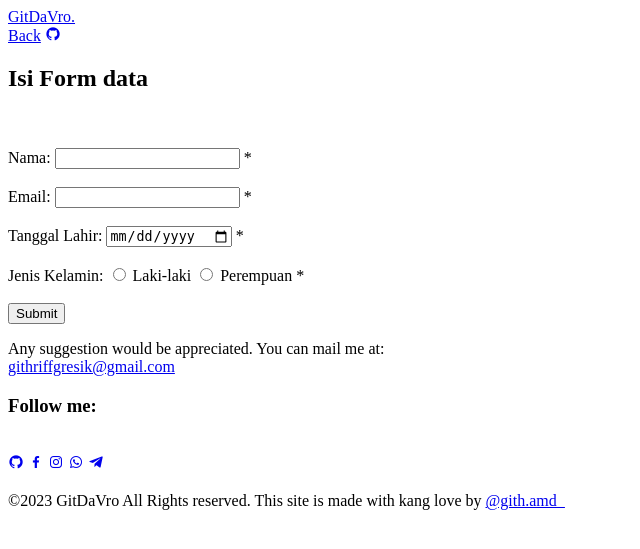
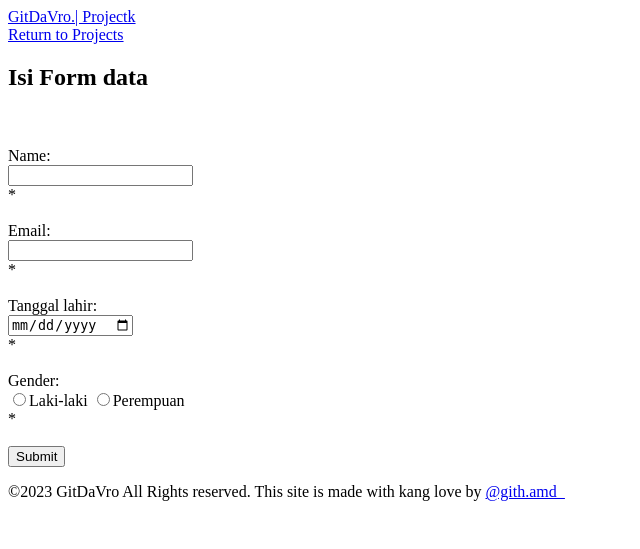
Before and after one commit to githdavro/GitdavroV1, a PHP site: page /form_data.php in a window 1280 px wide. Shown: the top 549 px of the page, without its empty margins (0-640 px from the left). Run offline with PHP 8.4, Linux system fonts and the light colour scheme.

Commit message:
Update form_data.php
revamped ui layout

```diff
--- a/form_data.php
+++ b/form_data.php
@@ -1,24 +1,32 @@
 <!DOCTYPE html>
 <html lang="en">
 <head>
+<head>
+    <meta charset="UTF-8">
     <meta http-equiv="X-UA-Compatible" content="IE=edge">
     <meta name="viewport" content="width=device-width, initial-scale=1.0">
-    <title>GitDaVro | Form Data</title>
+    <title>Projects | Form data</title>
+    <link rel="stylesheet" href="form.css">
+    <link href='https://unpkg.com/boxicons@2.1.4/css/boxicons.min.css' rel='stylesheet'>
+    <link rel="stylesheet" href="https://cdnjs.cloudflare.com/ajax/libs/animate.css/4.1.1/animate.min.css"/>
+</head>
 
-    <link href='https://unpkg.com/boxicons@2.1.4/css/boxicons.min.css' rel='stylesheet'>
-</head>
 <body>
-
-<header class="header">
-        <a href="#" class="logosini">GitDaVro.</a>
+    <header class="header animate__animated animate__fadeInDown">
+        <a href="#" class="logosini">GitDaVro.| Projectk</a>
 
         <nav class="navbar">
-
-            <a href="projects.php">Back</a>
-            <a href="https://github.com/githdavro/"><i class='bx bxl-github'></i></a>
+            <a href="projects.php">Return to Projects</a>
         </nav>
     </header>
 
+    <section class="dataform">
+    <div class="dataform-content animate__animated animate__bounceIn animate__delay-1s">
+
+    <h1>Isi Form data</h1>
+
+
+    <br><br>
 
 <?php
 // Include file koneksi
@@ -44,7 +52,7 @@ if ($_SERVER["REQUEST_METHOD"] == "POST") {
     }
 
     if (empty($email)) {
-        $error_email = "Email harus diisi";
+        $error_email = "<span style='color: red;'>Email harus diisi</span>";
     } elseif (!filter_var($email, FILTER_VALIDATE_EMAIL)) {
         $error_email = "Format email tidak valid";
     }
@@ -78,10 +86,11 @@ if ($_SERVER["REQUEST_METHOD"] == "POST") {
 
         // Eksekusi query
         if ($conn->query($sql) === TRUE) {
-            echo "Data berhasil disimpan ke database.";
+            // Display the success alert
+            echo '<script>alert("Alhamdulillah Data berhasil diisi");</script>';
 
             // Redirect to data_view.php
-            header("Location: data_view.php");
+            echo '<script>window.location.href = "data_view.php";</script>';
             exit(); // Ensure that the script stops execution after redirection
         } else {
             echo "Error: " . $sql . "<br>" . $conn->error;
@@ -91,6 +100,8 @@ if ($_SERVER["REQUEST_METHOD"] == "POST") {
         $conn->close();
     }
 }
+
+
 
 // Fungsi untuk membersihkan dan memvalidasi data input
 function test_input($data) {
@@ -102,52 +113,34 @@ function test_input($data) {
 ?>
 
 
-<section class="contact">
-    <h1>Isi Form data</h1>
-    <br><br>
+
 
 <!-- Form Data -->
-<form class="contact-content" method="post" action="<?php echo htmlspecialchars($_SERVER["PHP_SELF"]); ?>">
-    Nama: <input type="text" name="nama" value="<?php echo $nama; ?>">
+<form class="dataform-content" method="post" action="<?php echo htmlspecialchars($_SERVER["PHP_SELF"]); ?>">
+    <label class="label" for="name">Name:</label><br>
+    <input type="text" name="nama" value="<?php echo $nama; ?>"><br>
     <span class="error">* <?php echo $error_nama; ?></span>
     <br><br>
 
-    Email: <input type="text" name="email" value="<?php echo $email; ?>">
+    <label class="label" for="name">Email:</label><br>  <input type="text" name="email" value="<?php echo $email; ?>"><br>
     <span class="error">* <?php echo $error_email; ?></span>
     <br><br>
 
-    Tanggal Lahir: <input type="date" name="tanggal_lahir" value="<?php echo $tanggal_lahir; ?>">
+    <label class="label" for="name">Tanggal lahir:</label><br>  <input type="date" name="tanggal_lahir" value="<?php echo $tanggal_lahir; ?>"><br>
     <span class="error">* <?php echo $error_tanggal_lahir; ?></span>
     <br><br>
 
-    Jenis Kelamin:
-    <input type="radio" name="jenis_kelamin" value="Laki-laki" <?php if ($jenis_kelamin == "Laki-laki") echo "checked"; ?>> Laki-laki
-    <input type="radio" name="jenis_kelamin" value="Perempuan" <?php if ($jenis_kelamin == "Perempuan") echo "checked"; ?>> Perempuan
+    <label class="label" for="name">Gender:</label><br>
+    <label><input type="radio" name="jenis_kelamin" value="Laki-laki" <?php if ($jenis_kelamin == "Laki-laki") echo "checked"; ?>>Laki-laki</label>
+    <input type="radio" name="jenis_kelamin" value="Perempuan" <?php if ($jenis_kelamin == "Perempuan") echo "checked"; ?>>Perempuan</label> <br>
     <span class="error">* <?php echo $error_jenis_kelamin; ?></span>
     <br><br>
 
     <input type="submit" name="submit" value="Submit">
 </form>
+</div>
 
-<div class="home-inf"><p>Any suggestion would be appreciated. You can mail me at: <br>
-            <a href="mailto:githriffgresik@gmail.com" class="active">githriffgresik@gmail.com</a>
-        </div>
-
-            <div class="home-sci">
-                <h3>Follow me:</h3><br>
-                <a href="https://github.com/githdavro/"><i class='bx bxl-github'></i></a>
-                <a href="https://www.facebook.com/githriff.nibross/"><i class='bx bxl-facebook'></i></a>
-                <a href="https://www.instagram.com/gith.amd_"><i class='bx bxl-instagram'></i></a>
-                <a href="#"><i class='bx bxl-whatsapp'></i></a>
-                <a href="https://t.me/s/Fre1z4"><i class='bx bxl-telegram'></i></a>
-            </div>
-            <div class="clock">
-                <h1 id="current-time"9></h1>
-            </div>
-
-            <span class="home-imgHover"></span>
-
-            <div class="home-bott">
+            <div class="home-bott animate__animated animate__fadeInUp">
         <p>©2023 GitDaVro All Rights reserved. This site is made with kang love by <a href="https://instagram.com/gith.amd_" target="_blank" class="active">@gith.amd_</a></p>
         </div>
 
```
